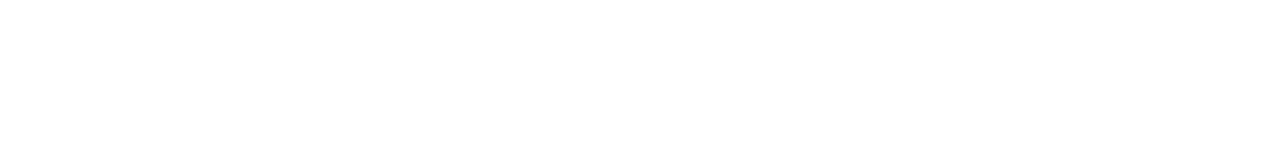
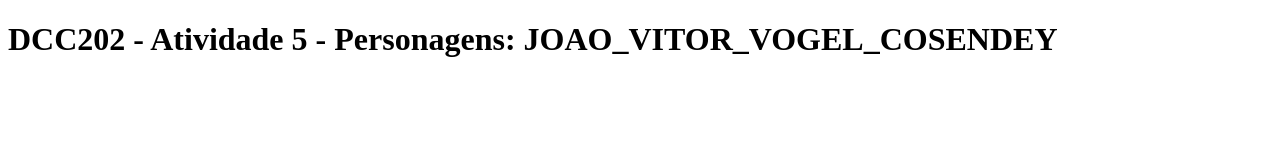
Before and after one commit to ufjf-dcc202/ufjf-dcc202-2023-3-b-atv5-joaovogelufjf, a website: page personagens.html in a window 1280 px wide. Drawn offline with Linux system fonts and the light colour scheme.

Commit message:
h1 na main

```diff
--- a/personagens.html
+++ b/personagens.html
@@ -6,6 +6,8 @@
     <title>DCC202 - Atividade 5 - Personagens: JOAO_VITOR_VOGEL_COSENDEY</title>
 </head>
 <body>
-
+    <main>
+        <h1>DCC202 - Atividade 5 - Personagens: JOAO_VITOR_VOGEL_COSENDEY</h1>
+    </main>
 </body>
 </html>
```
